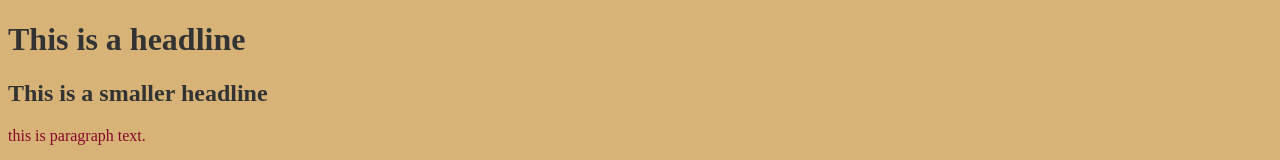
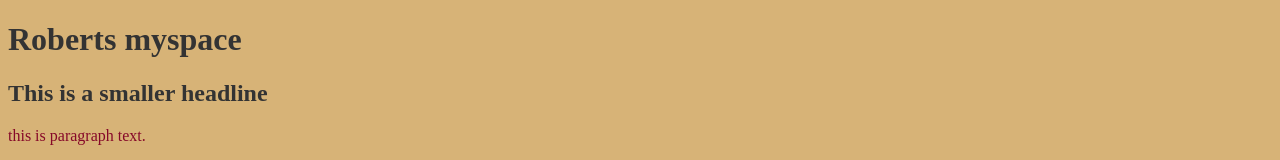
Before and after one commit to Olsonr6/Site, a plain HTML site: page text.html in a window 1280 px wide. Shown: the top 160 px of the page. Drawn offline with Linux system fonts and the light colour scheme.

Commit message:
Update text.html

```diff
--- a/text.html
+++ b/text.html
@@ -38,7 +38,7 @@
 
   <body>
     <!-- the body is what you see, it is all the content on the page -->
-    <h1>This is a headline</h1>
+    <h1>Roberts myspace</h1>
 
     <h2>This is a smaller headline</h2>
 
```
